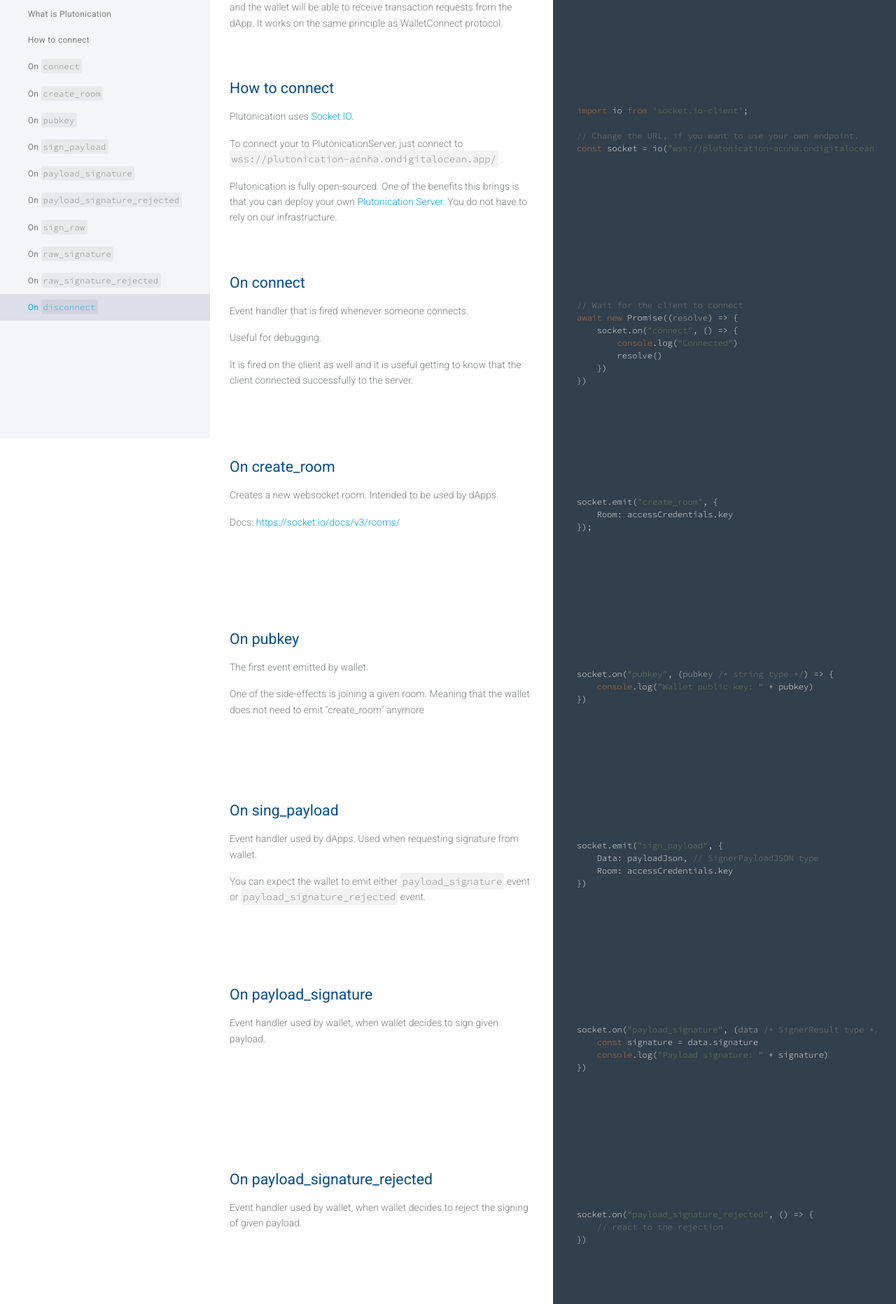
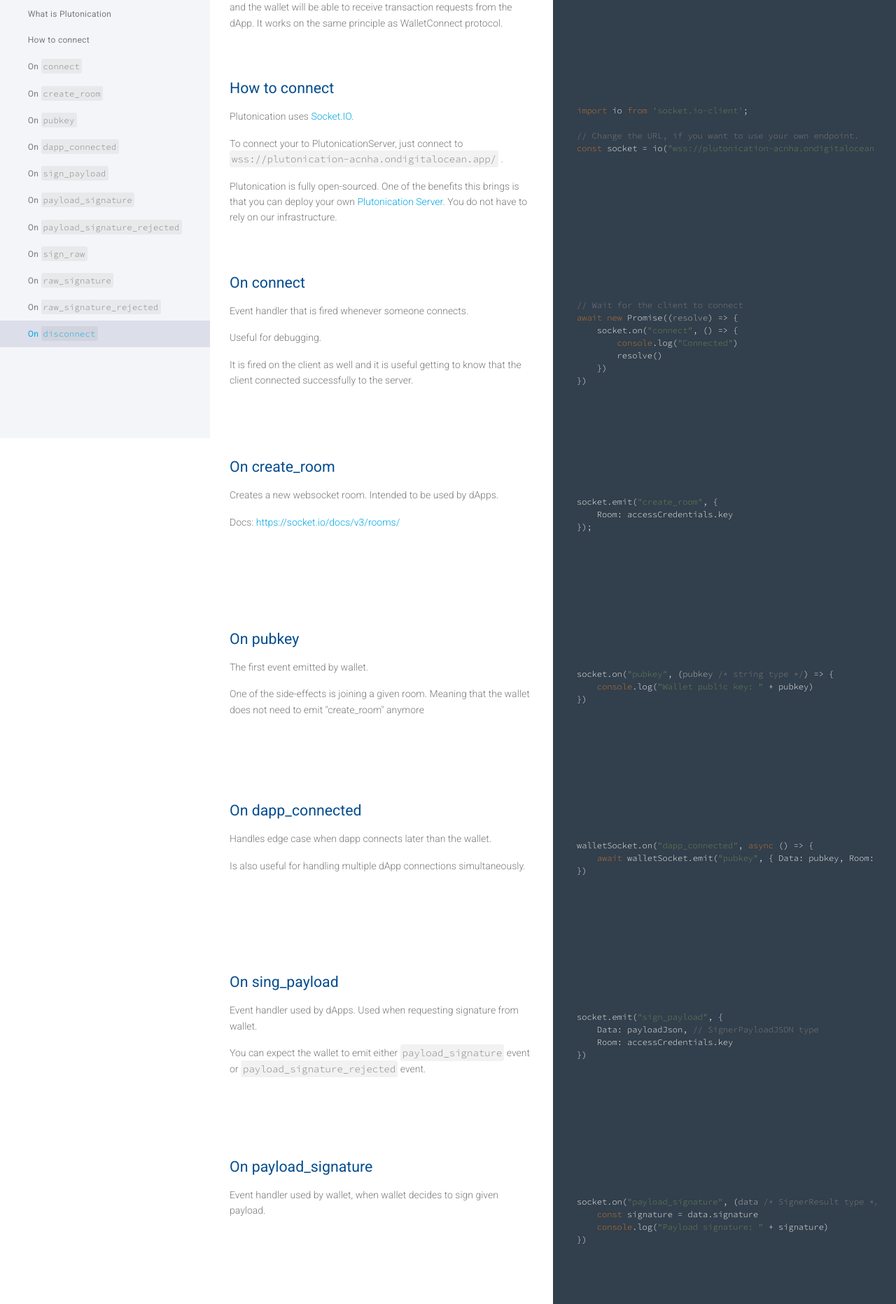
Before and after one commit to petrpavlis123/PlutonicationServer, a Flask app: page /docs/flask-server in a window 1280 px wide. Shown: the part 174-2037 px from the top of the page at 70% size. Run offline with Flask 2, Linux system fonts and the light colour scheme; some libraries are stand-ins or nearby versions.

Commit message:
dapp_connected handler

```diff
--- a/plutonication/templates/flask_server_docs_page.html
+++ b/plutonication/templates/flask_server_docs_page.html
@@ -67,6 +67,9 @@
                 </li>
                 <li class="scroll-to-link" data-target="content-on-pubkey">
                     <a>On <code class="higlighted break-word">pubkey</code></a>
+                </li>
+                <li class="scroll-to-link" data-target="content-on-dapp-connected">
+                    <a>On <code class="higlighted break-word">dapp_connected</code></a>
                 </li>
                 <li class="scroll-to-link" data-target="content-on-sign-payload">
                     <a>On <code class="higlighted break-word">sign_payload</code></a>
@@ -187,6 +190,24 @@
                     Meaning that the wallet does not need to emit "create_room" anymore
                 </p>
             </div>
+
+            <div class="overflow-hidden content-section" id="content-on-dapp-connected">
+                <h2>On dapp_connected</h2>
+                <pre>
+                    <code class="js">
+walletSocket.on("dapp_connected", async () => {
+    await walletSocket.emit("pubkey", { Data: pubkey, Room: room })
+})
+                    </code>
+                </pre>
+                <p>
+                    Handles edge case when dapp connects later than the wallet.
+                </p>
+                <p>
+                    Is also useful for handling multiple dApp connections simultaneously.
+                </p>
+            </div>
+
             <div class="overflow-hidden content-section" id="content-on-sign-payload">
                 <h2>On sing_payload</h2>
                 <pre>
```
Also changed, not shown: tests/tests/connect.spec.js (added, +95 -0 lines).
